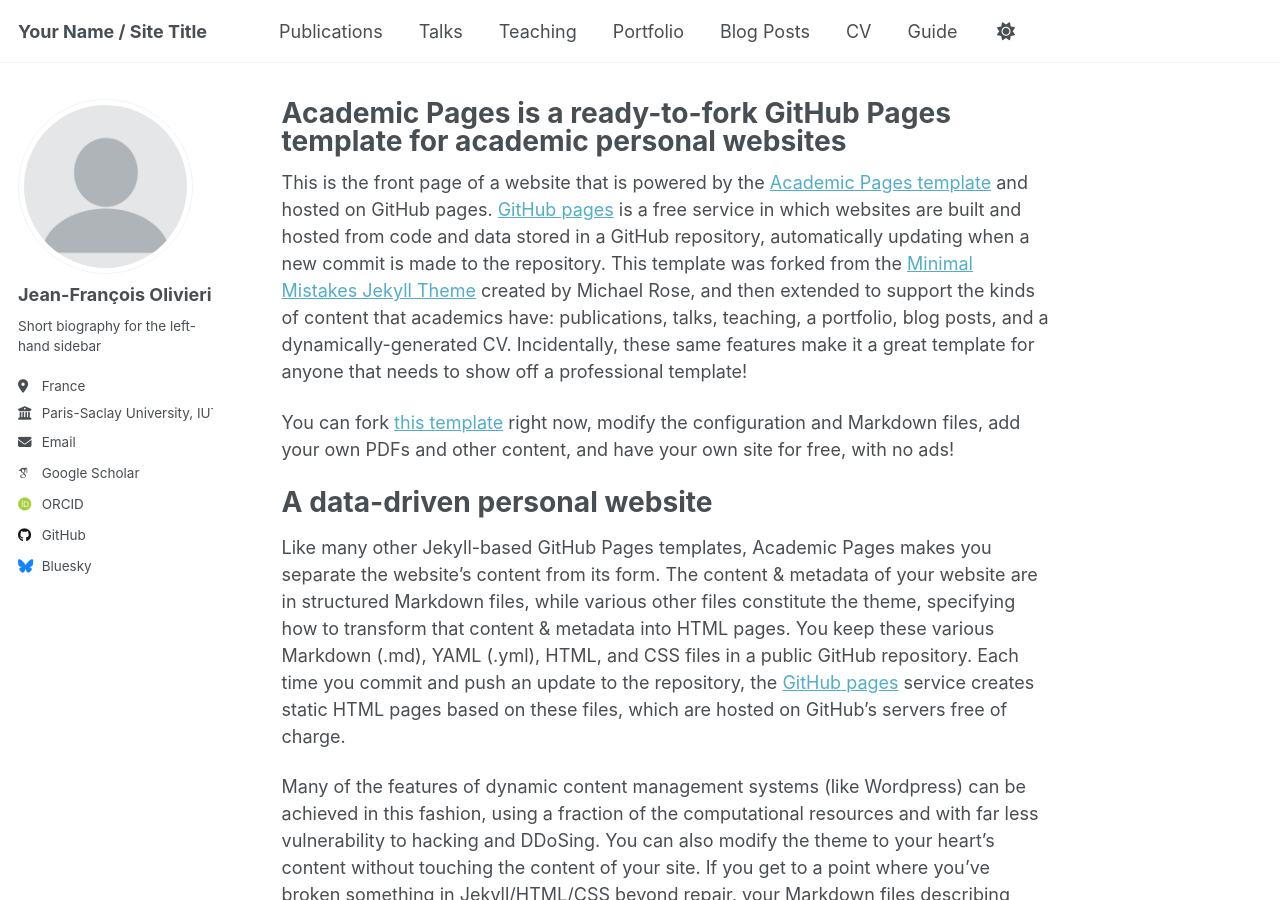
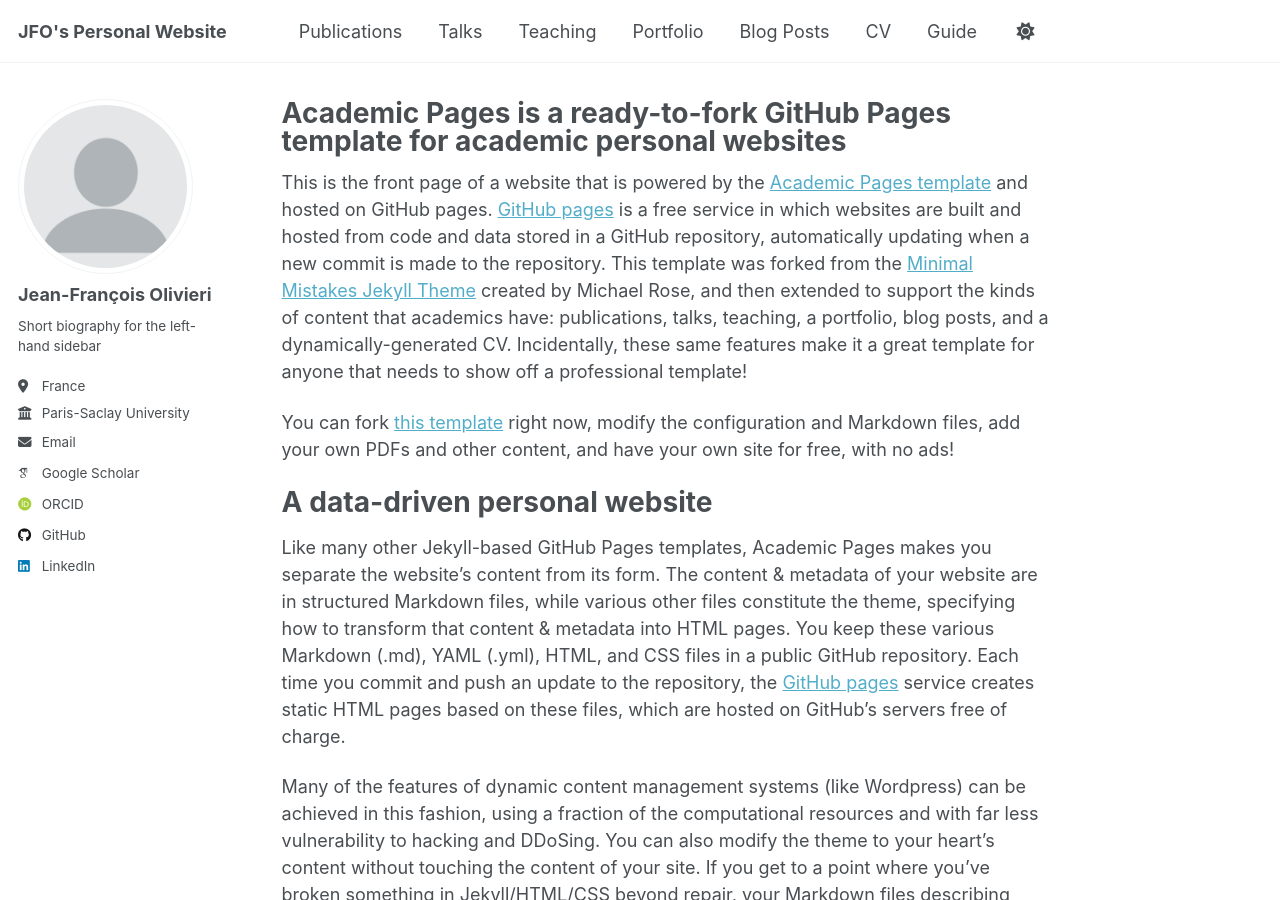
Before and after one commit to jfolivie/jfo.github.io, a Jekyll site: the page built from _pages/about.md, in a window 1280 px wide and 900 px high. Built offline with Jekyll 4.4.1, drawn with Linux system fonts in a browser that asks for light colours; some web fonts are replaced; a script that is not in the unit is left out.

Commit message:
Personnal informations.

```diff
--- a/_config.yml
+++ b/_config.yml
@@ -9,7 +9,7 @@
 # Basic Site Settings
 locale                   : "en-US"
 site_theme               : "default" # Currently available options are "default", "air"
-title                    : "Your Name / Site Title"
+title                    : "JFO's Personal Website"
 title_separator          : "-"
 name                     : &name "Jean-François Olivieri" # Update this with your name, used in the sidebar and meta tags
 description              : &description "Your Name's academic portfolio"   # Update this with a general description of your site, this is the default if not overridden by a page
@@ -28,7 +28,7 @@
   pronouns         : # example: "she/her"
   bio              : "Short biography for the left-hand sidebar"
   location         : "France"
-  employer         : "Paris-Saclay University,  IUT d'Orsay"
+  employer         : "Paris-Saclay University"
   uri              : # URL
   email            : "jean-francois.olivieri@universite-paris-saclay.fr"
 
@@ -54,7 +54,7 @@
 
   # Social media
   artstation       : # Username
-  bluesky          : "bsky.app" # Replace this with you Bluesky username
+  bluesky          : # Username
   facebook         : # Username
   flickr           : # Username
   foursquare       : # Username
@@ -63,7 +63,7 @@
   keybase          : # Username
   instagram        : # Username
   lastfm           : # Username
-  linkedin         : # Username
+  linkedin         : jean-françois-olivieri # Username
   mastodon         : # URL
   medium           : # URL
   pinterest        : # Username
```
